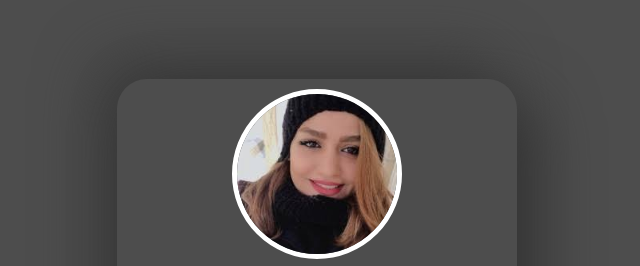
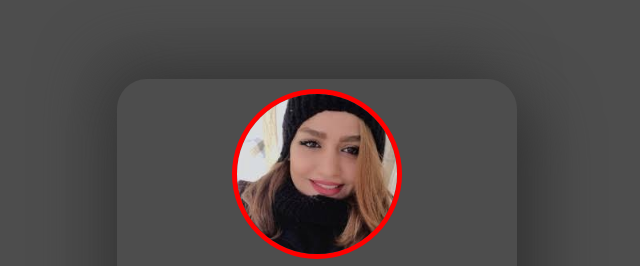
Before and after one commit to avin68/git-page-project, a plain HTML site: page index.html in a window 1280 px wide. Shown: the part 149-415 px from the top of the page, without its empty margins (323-963 px from the left). Drawn offline with Linux system fonts and the light colour scheme.

Commit message:
change border to red color

```diff
--- a/style.css
+++ b/style.css
@@ -26,7 +26,7 @@ body{
     margin: 10px auto;
 }
 img{
-    border: 5px solid white;
+    border: 5px solid red;
     border-radius: 50%;
     width: 100%;
 }
```
